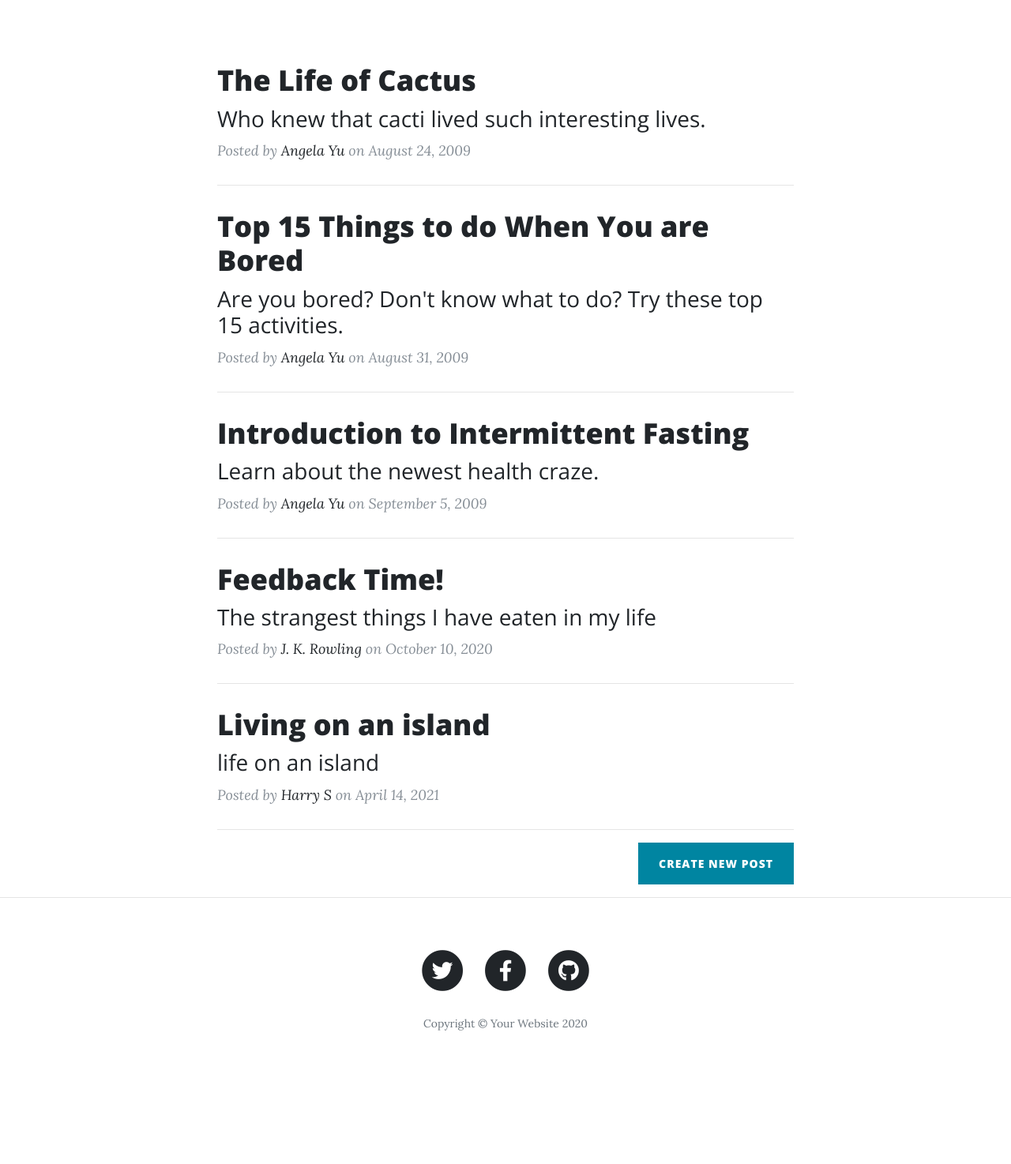
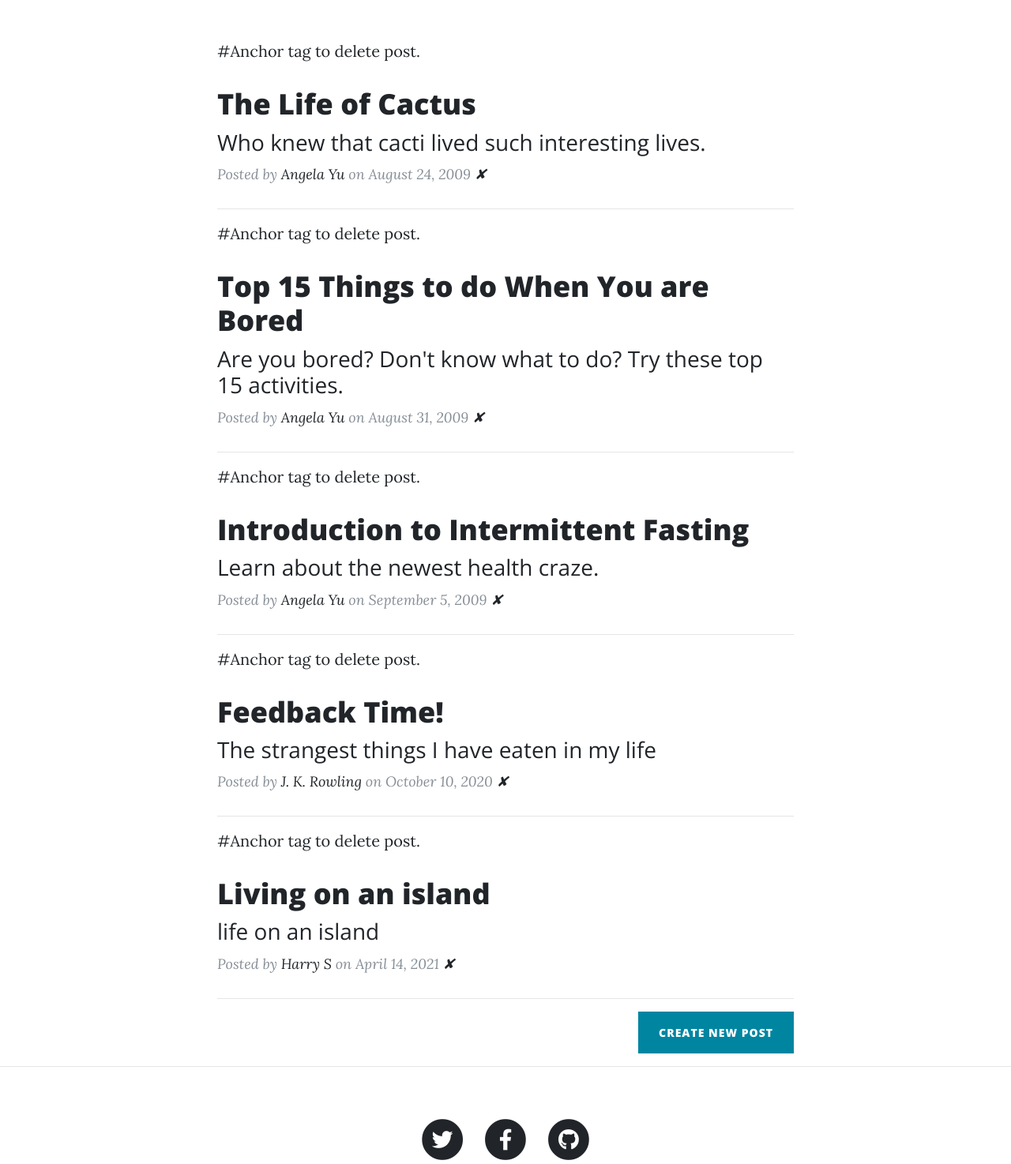
Before and after one commit to TRL242/RESTful_blog, a Flask app: page / in a window 1280 px wide. Shown: the part 532-2006 px from the top of the page at 79% size. Before the commit the page ends 1837 px from the top, so only its background shows below. Run offline with Flask 2, Linux system fonts and the light colour scheme; data comes from the database, SQL or seed files in the repository; some libraries are stand-ins or nearby versions.

Commit message:
Posts can now be deleted

```diff
--- a/main.py
+++ b/main.py
@@ -100,6 +100,13 @@ def edit_post(post_id):
         return redirect(url_for("show_post", post_id=post.id))
     return render_template("make-post.html", form=edit_form, is_edit=True)
 
+@app.route("/delete/<post_id>")
+def delete_post(post_id):
+    post_to_delete = BlogPost.query.get(post_id)
+    db.session.delete(post_to_delete)
+    db.session.commit()
+    return redirect(url_for('get_all_posts'))
+
 
 
 if __name__ == "__main__":
--- a/templates/index.html
+++ b/templates/index.html
@@ -15,12 +15,14 @@
     </div>
   </header>
 
-  <!-- Main Content -->
+<!-- Main Content -->
   <div class="container">
     <div class="row">
       <div class="col-lg-8 col-md-10 mx-auto">
         {% for post in all_posts %}
         <div class="post-preview">
+
+          #Anchor tag to delete post.
           <a href="{{ url_for('show_post', post_id=post.id) }}">
             <h2 class="post-title">
               {{post.title}}
@@ -31,7 +33,9 @@
           </a>
           <p class="post-meta">Posted by
             <a href="#">{{post.author}}</a>
-            on {{post.date}}</p>
+            on {{post.date}}
+            <a href="{{url_for('delete_post', post_id=post.id) }}">✘</a>
+          </p>
         </div>
         <hr>
         {% endfor %}
```
